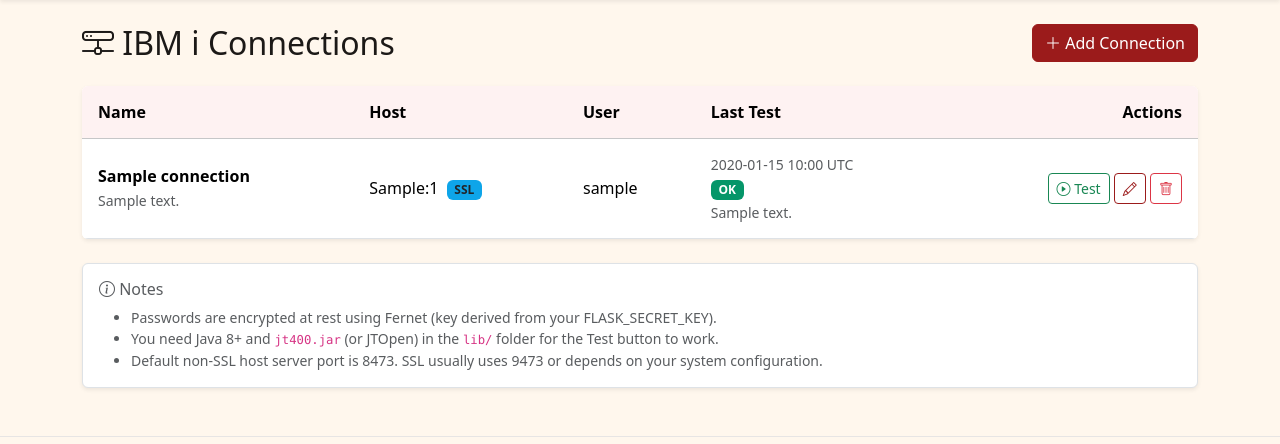
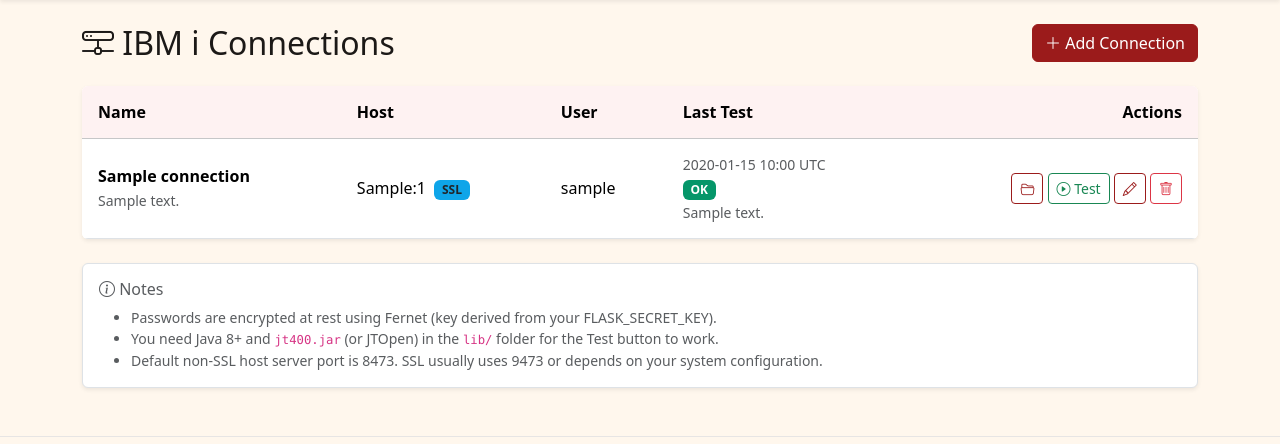
Before and after one commit to vikkp/nuvyoday, a Flask app: page /connections in a window 1280 px wide. Shown: the part 56-500 px from the top of the page. Run offline with Flask 3, Linux system fonts and the light colour scheme; tables that the repository leaves empty hold one stand-in row (values such as "Sample post").

Commit message:
Add inventory routes and updated connections list with Inventory button

```diff
--- a/app/templates/connections.html
+++ b/app/templates/connections.html
@@ -56,6 +56,9 @@
           {% endif %}
         </td>
         <td class="text-end text-nowrap">
+          <a href="{{ url_for('main.inventory', conn_id=c.id) }}" class="btn btn-sm btn-outline-primary" title="Inventory">
+            <i class="bi bi-folder2-open"></i>
+          </a>
           <form action="{{ url_for('main.connection_test', conn_id=c.id) }}" method="post" class="d-inline">
             <button type="submit" class="btn btn-sm btn-outline-success" title="Test connection">
               <i class="bi bi-play-circle"></i> Test
```
